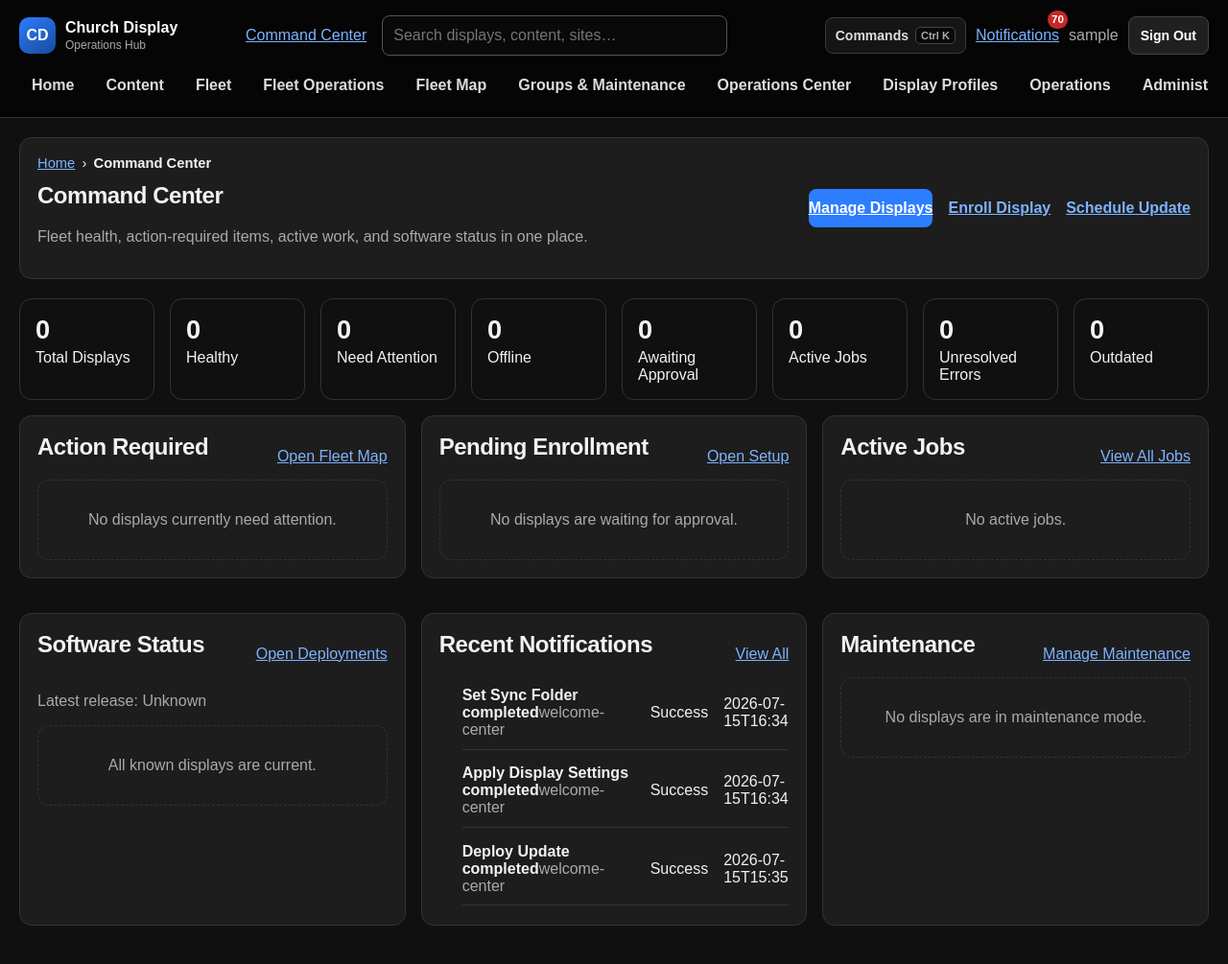
After one commit to ericlsf/church-display-platform, a Flask app: page /command-center in a window 1280 px wide. The commit adds this page. Shown: the whole page at 96% size. Run offline with Flask 3, Linux system fonts and the light colour scheme; the visitor is signed in with stand-in values (Sample User, id 1); data comes from the database, SQL or seed files in the repository; data that the repository does not hold is empty.

Commit message:
Add consolidated command center dashboard

```diff
--- a/hub/app.py
+++ b/hub/app.py
@@ -44,6 +44,7 @@ from routes.fleet_map import fleet_map_bp
 from routes.display_profiles import display_profiles_bp
 from routes.display_details import display_details_bp
 from routes.operator_experience import operator_experience_bp
+from routes.command_center import command_center_bp
 from services.startup import run_startup_checks
 from services.request_context import assign_request_id, log_exception, request_id
 
@@ -89,6 +90,7 @@ def create_app():
     app.register_blueprint(display_profiles_bp)
     app.register_blueprint(display_details_bp)
     app.register_blueprint(operator_experience_bp)
+    app.register_blueprint(command_center_bp)
 
     # v2.6.0 auth hooks
     app.secret_key = os.environ.get(
--- /dev/null
+++ b/hub/routes/command_center.py
@@ -0,0 +1,13 @@
+from flask import Blueprint, jsonify, render_template
+from services.command_center import command_center_data
+
+command_center_bp = Blueprint("command_center", __name__, url_prefix="/command-center")
+
+@command_center_bp.route("")
+def page():
+    return render_template("command_center.html", active="command_center", **command_center_data())
+
+@command_center_bp.route("/summary")
+def summary():
+    data = command_center_data()
+    return jsonify({"ok": True, "summary": data["summary"], "generated_at": data["generated_at"]})
--- /dev/null
+++ b/hub/services/command_center.py
@@ -0,0 +1,54 @@
+import json
+from datetime import datetime, timezone
+from pathlib import Path
+
+from services.fleet_operations import fleet_rows
+from services.jobs import list_jobs
+from services.notifications import visible_notifications
+from services.releases import latest_git_tag
+
+ROOT = Path(__file__).resolve().parents[2]
+PENDING_FILE = ROOT / "hub" / "config" / "pending_displays.json"
+ACTIVE = {"queued", "pending", "running", "retrying", "in_progress"}
+FAILED = {"failed", "timed_out", "cancelled"}
+
+def _pending_displays():
+    if not PENDING_FILE.exists():
+        return []
+    try:
+        return json.loads(PENDING_FILE.read_text()).get("pending", [])
+    except Exception:
+        return []
+
+def command_center_data():
+    rows = fleet_rows()
+    jobs = list_jobs(500)
+    latest = latest_git_tag()
+    active_jobs = [j for j in jobs if str(j.get("status", "")).lower() in ACTIVE]
+    failed_jobs = [j for j in jobs if str(j.get("status", "")).lower() in FAILED and not j.get("resolved")]
+    attention = [r for r in rows if r.get("readiness") in {"offline", "needs_attention", "needs_playlist", "provisioning"}]
+    maintenance = [r for r in rows if r.get("readiness") == "maintenance"]
+    outdated = [r for r in rows if latest and r.get("version") and str(r.get("version")) != str(latest)]
+    pending = _pending_displays()
+    return {
+        "summary": {
+            "total": len(rows),
+            "healthy": sum(1 for r in rows if r.get("readiness") == "ready"),
+            "attention": len(attention),
+            "offline": sum(1 for r in rows if r.get("readiness") == "offline"),
+            "maintenance": len(maintenance),
+            "pending_enrollment": len(pending),
+            "active_jobs": len(active_jobs),
+            "failed_jobs": len(failed_jobs),
+            "outdated": len(outdated),
+        },
+        "attention_rows": attention[:12],
+        "maintenance_rows": maintenance[:12],
+        "pending_displays": pending[:12],
+        "active_jobs": active_jobs[:12],
+        "failed_jobs": failed_jobs[:12],
+        "outdated_rows": outdated[:12],
+        "latest_tag": latest,
+        "notifications": visible_notifications(12),
+        "generated_at": datetime.now(timezone.utc).isoformat(),
+    }
--- /dev/null
+++ b/hub/static/command-center.js
@@ -0,0 +1,17 @@
+(() => {
+  const root = document.querySelector("[data-command-summary]");
+  if (!root) return;
+  const refresh = async () => {
+    try {
+      const response = await fetch("/command-center/summary", {credentials: "same-origin", cache: "no-store"});
+      if (!response.ok) return;
+      const data = await response.json();
+      Object.entries(data.summary || {}).forEach(([key, value]) => {
+        const target = document.querySelector(`[data-summary="${key}"]`);
+        if (target) target.textContent = value;
+      });
+    } catch (_) {}
+  };
+  refresh();
+  window.setInterval(refresh, 30000);
+})();
--- a/hub/static/style.css
+++ b/hub/static/style.css
@@ -739,3 +739,13 @@ kbd { font:inherit; font-size:11px; color:#aaa; border:1px solid #454545; backgr
     grid-template-columns: 1fr;
   }
 }
+
+/* v5.3.0 command center */
+
+.command-summary .stat-card{text-decoration:none;color:inherit;transition:transform 120ms ease,box-shadow 120ms ease}
+.command-summary .stat-card:hover{transform:translateY(-2px);box-shadow:0 8px 22px rgba(0,0,0,.08)}
+.command-grid{display:grid;grid-template-columns:repeat(auto-fit,minmax(390px,1fr));gap:1rem}
+.command-grid>.section{min-width:0}
+.command-row-link{color:inherit;text-decoration:none}
+.command-row-link:hover{background:rgba(127,127,127,.06)}
+@media(max-width:620px){.command-grid{grid-template-columns:1fr}}
--- a/hub/templates/base.html
+++ b/hub/templates/base.html
@@ -18,6 +18,7 @@
                     <small>Operations Hub</small>
                 </span>
             </a>
+<a href="/command-center">Command Center</a>
 
             <form class="header-search" method="GET" action="/search">
                 <input name="q" placeholder="Search displays, content, sites…" aria-label="Global search">
--- /dev/null
+++ b/hub/templates/command_center.html
@@ -0,0 +1,121 @@
+{% extends "base.html" %}
+{% block title %}Command Center - Church Display Hub{% endblock %}
+{% block content %}
+<div class="section">
+  <div class="section-heading-row">
+    <div>
+      <div class="breadcrumbs"><a href="/">Home</a><span>›</span><strong>Command Center</strong></div>
+      <h2>Command Center</h2>
+      <p class="muted">Fleet health, action-required items, active work, and software status in one place.</p>
+    </div>
+    <div class="context-actions">
+      <a class="button primary" href="/operator/displays">Manage Displays</a>
+      <a class="button" href="/setup">Enroll Display</a>
+      <a class="button" href="/rollouts">Schedule Update</a>
+    </div>
+  </div>
+</div>
+
+<div class="stats-grid command-summary" data-command-summary>
+  {% for key, label, href in [
+    ("total", "Total Displays", "/operator/displays"),
+    ("healthy", "Healthy", "/operator/displays"),
+    ("attention", "Need Attention", "#action-required"),
+    ("offline", "Offline", "#action-required"),
+    ("pending_enrollment", "Awaiting Approval", "/setup"),
+    ("active_jobs", "Active Jobs", "/jobs"),
+    ("failed_jobs", "Unresolved Errors", "/errors"),
+    ("outdated", "Outdated", "/deployments")
+  ] %}
+  <a class="stat-card" href="{{ href }}"><strong data-summary="{{ key }}">{{ summary[key] }}</strong><span>{{ label }}</span></a>
+  {% endfor %}
+</div>
+
+<div class="command-grid">
+  <section class="section" id="action-required">
+    <div class="section-heading-row"><h2>Action Required</h2><a href="/fleet-map">Open Fleet Map</a></div>
+    {% if attention_rows %}
+    <div class="compact-list">
+      {% for row in attention_rows %}
+      <a class="compact-row command-row-link" href="/display/{{ row.id }}">
+        <div><strong>{{ row.name }}</strong><span class="muted">{{ row.id }}</span></div>
+        <div>{{ row.readiness|replace("_", " ")|title }}</div><div>Health {{ row.health_score }}%</div>
+      </a>
+      {% endfor %}
+    </div>
+    {% else %}<div class="empty-state">No displays currently need attention.</div>{% endif %}
+  </section>
+
+  <section class="section">
+    <div class="section-heading-row"><h2>Pending Enrollment</h2><a href="/setup">Open Setup</a></div>
+    {% if pending_displays %}
+    <div class="compact-list">
+      {% for display in pending_displays %}
+      <div class="compact-row">
+        <div><strong>{{ display.name or "New Display" }}</strong><span class="muted">{{ display.requested_id or display.host or "" }}</span></div>
+        <div>Waiting</div><a href="/setup">Approve</a>
+      </div>
+      {% endfor %}
+    </div>
+    {% else %}<div class="empty-state">No displays are waiting for approval.</div>{% endif %}
+  </section>
+
+  <section class="section">
+    <div class="section-heading-row"><h2>Active Jobs</h2><a href="/jobs">View All Jobs</a></div>
+    {% if active_jobs %}
+    <div class="compact-list">
+      {% for job in active_jobs %}
+      <div class="compact-row">
+        <div><strong>{{ job.type|replace("_", " ")|title }}</strong><span class="muted">{{ job.display_id }}</span></div>
+        <div>{{ job.status|title }}</div><div>{{ job.progress|default(0) }}%</div>
+      </div>
+      {% endfor %}
+    </div>
+    {% else %}<div class="empty-state">No active jobs.</div>{% endif %}
+  </section>
+
+  <section class="section">
+    <div class="section-heading-row"><h2>Software Status</h2><a href="/deployments">Open Deployments</a></div>
+    <p class="muted">Latest release: {{ latest_tag or "Unknown" }}</p>
+    {% if outdated_rows %}
+    <div class="compact-list">
+      {% for row in outdated_rows %}
+      <a class="compact-row command-row-link" href="/display/{{ row.id }}">
+        <div><strong>{{ row.name }}</strong><span class="muted">{{ row.id }}</span></div>
+        <div>{{ row.version }}</div><div>Update available</div>
+      </a>
+      {% endfor %}
+    </div>
+    {% else %}<div class="empty-state">All known displays are current.</div>{% endif %}
+  </section>
+
+  <section class="section">
+    <div class="section-heading-row"><h2>Recent Notifications</h2><a href="/notifications">View All</a></div>
+    {% if notifications %}
+    <div class="compact-list">
+      {% for item in notifications %}
+      <a class="compact-row command-row-link" href="{{ item.link or '/notifications' }}">
+        <div><strong>{{ item.title }}</strong><span class="muted">{{ item.target }}</span></div>
+        <div>{{ item.level|title }}</div><div>{{ item.created_at }}</div>
+      </a>
+      {% endfor %}
+    </div>
+    {% else %}<div class="empty-state">No notifications.</div>{% endif %}
+  </section>
+
+  <section class="section">
+    <div class="section-heading-row"><h2>Maintenance</h2><a href="/fleet-config">Manage Maintenance</a></div>
+    {% if maintenance_rows %}
+    <div class="compact-list">
+      {% for row in maintenance_rows %}
+      <a class="compact-row command-row-link" href="/display/{{ row.id }}">
+        <div><strong>{{ row.name }}</strong><span class="muted">{{ row.id }}</span></div>
+        <div>Maintenance</div><div>{{ row.maintenance.reason or "No reason provided" }}</div>
+      </a>
+      {% endfor %}
+    </div>
+    {% else %}<div class="empty-state">No displays are in maintenance mode.</div>{% endif %}
+  </section>
+</div>
+<script src="/static/command-center.js"></script>
+{% endblock %}
```
Also changed, not shown: RELEASE_NOTES_v5.3.0.md (added, +13 -0 lines), scripts/apply-v5.3.0.py (added, +55 -0 lines), tests/test_command_center.py (added, +20 -0 lines), 1 other file.
